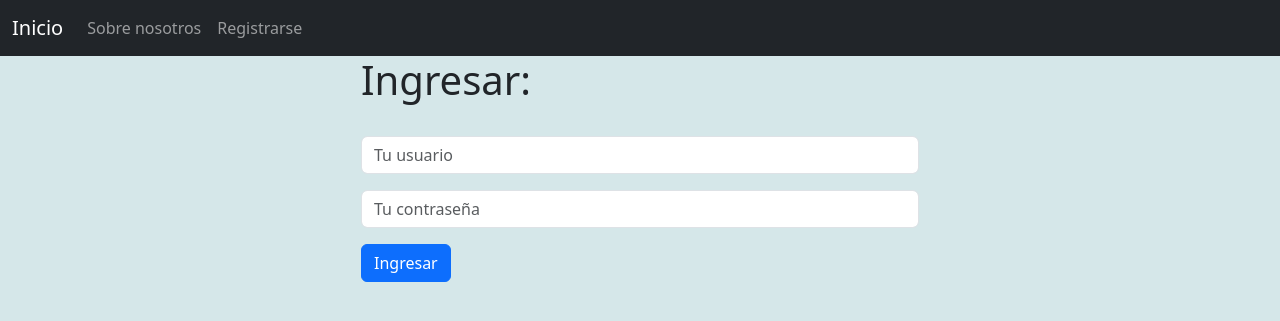
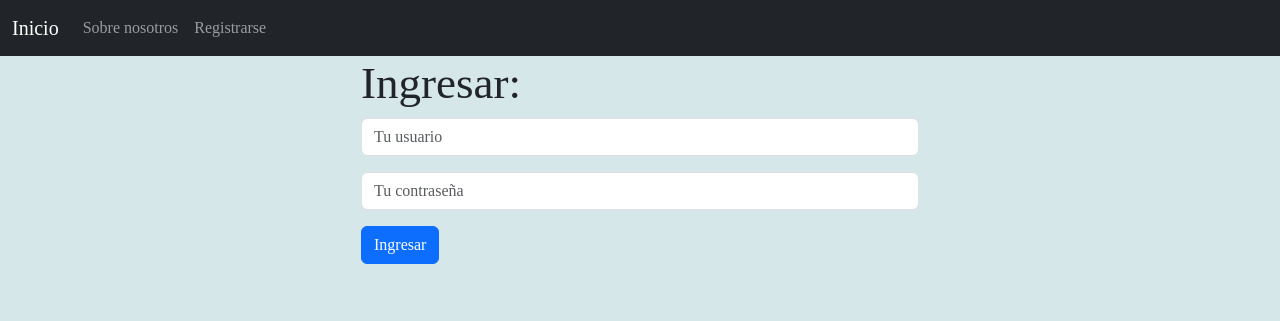
Before and after one commit to MauroTercic/proyecto-gimnasio, a Django app: page / in a window 1280 px wide. Shown: the top 321 px of the page. Run offline with Django 3.2, Linux system fonts and the light colour scheme.

Commit message:
Embellecer y arreglo de bugs

```diff
--- a/website_gym/templates/base.html
+++ b/website_gym/templates/base.html
@@ -7,7 +7,7 @@
     {% endblock title %}
     <link href="https://cdn.jsdelivr.net/npm/bootstrap@5.3.2/dist/css/bootstrap.min.css" rel="stylesheet" integrity="sha384-T3c6CoIi6uLrA9TneNEoa7RxnatzjcDSCmG1MXxSR1GAsXEV/Dwwykc2MPK8M2HN" crossorigin="anonymous">
   </head>
-  <body style="background-color:rgb(213, 231, 233);">
+  <body style="background-color:rgb(213, 231, 233); font-family: 'Times New Roman', Times, serif; ">
     {% include 'nav_bar.html' %}
     <div class="container">
       {% if messages %}
--- a/website_gym/templates/home.html
+++ b/website_gym/templates/home.html
@@ -11,7 +11,7 @@
   {% if user.is_authenticated %}
     <h1>xd</h1>
   {% else %}
-    <p class="h1">Ingresar:</p><br>
+    <h1 style="font-size: 45px;"> Ingresar: </h1>
     <form method="POST" action="{% url 'home' %}">
         {% csrf_token %}
         <form>
@@ -25,5 +25,5 @@
           </form>
     </form>
 </div>
-{% endif %}
+  {% endif %}
 {% endblock content %}
--- a/website_gym/templates/register.html
+++ b/website_gym/templates/register.html
@@ -8,7 +8,7 @@
 {% block content %}
 
 <div class="col-md-6 offset-md-3">
-    <p class="h1">Registrarse:</p>    <br/>
+    <h1 style="font-size: 45px;"> Registrarse: </h1>
     <form method="POST" action="">
         {% csrf_token %}
         {% if form.errors %}
--- a/website_gym/views.py
+++ b/website_gym/views.py
@@ -28,9 +28,10 @@ def home(request):
 
 
 def logout_user(request):
-    logout(request)
-    messages.success(request, "Cerraste sesión.")
-    return redirect("home")
+    if request.user.is_authenticated:
+        logout(request)
+        messages.success(request, "Cerraste sesión.")
+        return redirect("home")
 
 
 
@@ -87,7 +88,7 @@ def rutinas(request):
     if request.user.is_authenticated:
         # Tomar el dia de la fecha para mostrar primero esa rutina
         date = dt.datetime.today().weekday()
-        # Como solo hay rutinas en los dias habiles chequear que sea menos que 5
+        # Como solo hay rutinas para los dias habiles chequear que sea entre 1 (lunes) y 5 (viernes)
         if date < 5:
             semana = {0:"Lunes", 1:"Martes", 2:"Miercoles", 3:"Jueves", 4:"Viernes",}
             dia = semana[date]
@@ -96,8 +97,10 @@ def rutinas(request):
 
             return render(request, "rutinas.html", {"datos_rutinas":datos_rutinas, "datos_ejercicios":datos_ejercicios})
 
-        messages.success(request, "No hay rutinas para los fines de semana.")
-        return redirect("home")
+        # Si es fin de semana mostrar la rutina del lunes
+        datos_rutinas_lunes = Rutina.objects.get(dias="Lunes")
+        datos_ejercicios_lunes = Ejercicio.objects.filter(grupo_id=datos_rutinas_lunes.id)
+        return render(request, "rutinas.html", {"datos_rutinas":datos_rutinas_lunes, "datos_ejercicios":datos_ejercicios_lunes})
 
 
 def rutina(request, pk):
```
Also changed, not shown: database/gimnasio.db.
